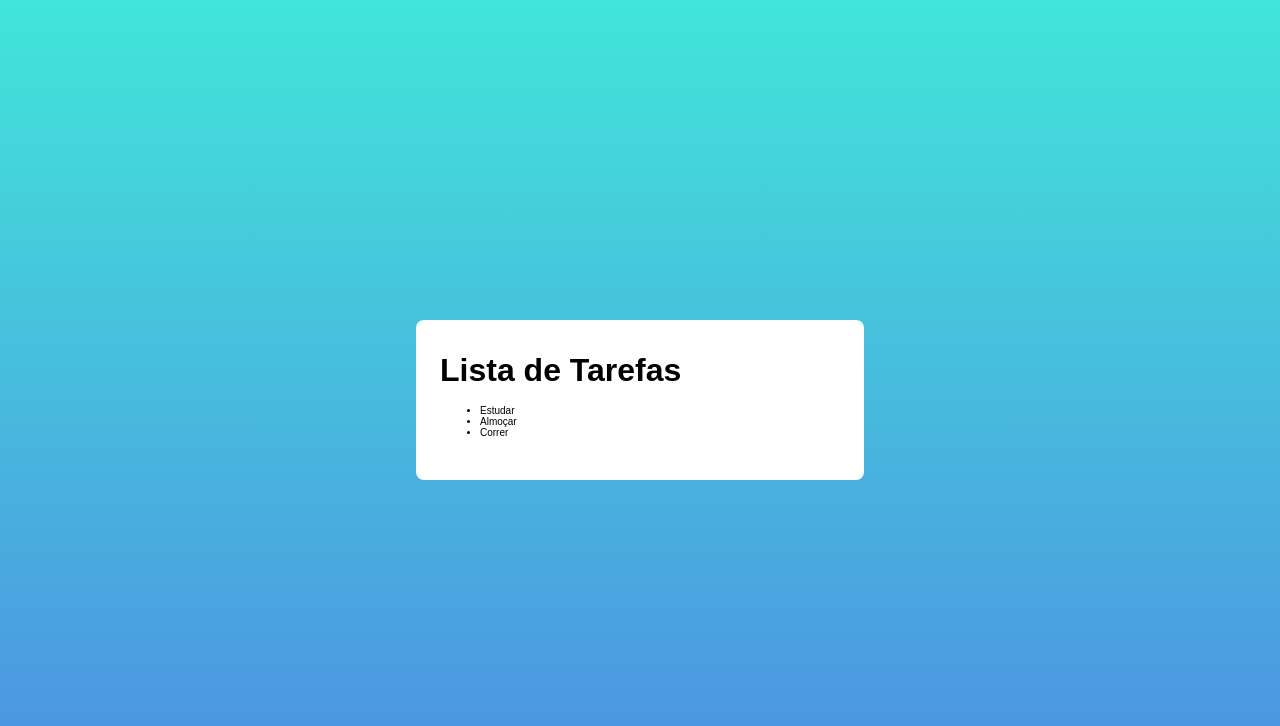
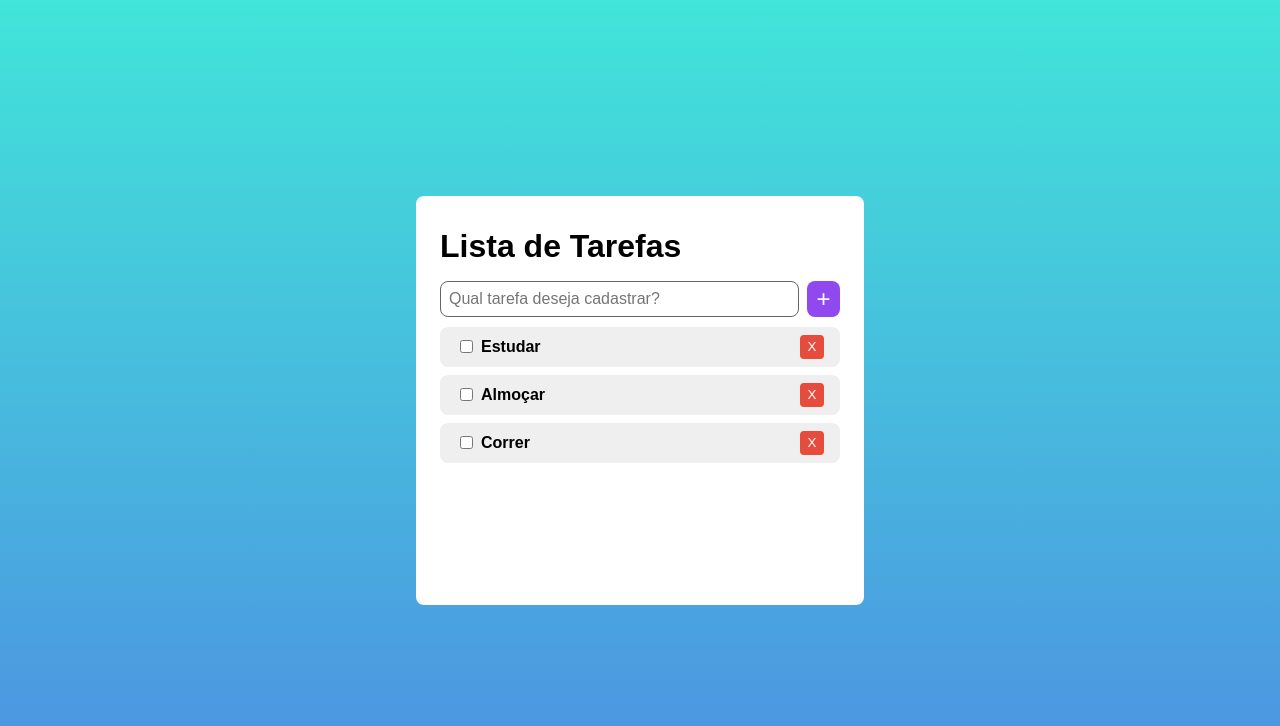
Before and after one commit to lucikelly/Lista-de-tarefas, a plain HTML site: page index.html in a window 1280 px wide. Drawn offline with Linux system fonts and the light colour scheme.

Commit message:
funcionalidades de adcionar e remover tarefas

```diff
--- a/index.html
+++ b/index.html
@@ -10,6 +10,19 @@
 <body>
   <main>
     <h1>Lista de Tarefas</h1>
+    <section id="create-todo-section">
+      <form id="create-todo-form">
+        <input
+          type="text"
+          id="descricao"
+          name="descricao"
+          class="input-descricao"
+          aria-label="Qual tarefa deseja cadastrar?"
+          placeholder="Qual tarefa deseja cadastrar?"
+        />
+        <button type="submit" aria-label="Cadastrar tarefa" class="add-tarefa-btn">+</button>
+      </form>
+    </section>
     <section class="todo-list-section">
       <ul id="todo-list">
 
--- a/js/script.js
+++ b/js/script.js
@@ -3,14 +3,92 @@ let tarefas = [
   { id: 2, descricao: 'Almoçar', feito: false},
   { id: 3, descricao: 'Correr', feito: false}
 ]
+const removeTask = (tarefaId) => {
+  tarefas = tarefas.filter(({id}) => parseInt(id) !== parseInt(tarefaId))
+
+
+  document
+    .getElementById("todo-list")
+    .removeChild(document.getElementById(tarefaId))
+}
+
+const createTaskListItem = (tarefa, checkbox) => {
+  const list = document.getElementById('todo-list')
+  const todo = document.createElement('li')
+
+  const removeTaskButton = document.createElement('button')
+  removeTaskButton.textContent = 'X'
+  removeTaskButton.ariaLabel = 'Remover tarefa'
+
+  removeTaskButton.onclick = () => removeTask(tarefa.id)
+
+
+  todo.id = tarefa.id
+  todo.appendChild(checkbox)
+  todo.appendChild(removeTaskButton)
+  list.appendChild(todo)
+
+  return todo
+}
+
+const getCheckboxInput = ({id, descricao,feito} )=>{
+  const checkbox = document.createElement('input')
+  const label = document.createElement('label')
+  const wrapper = document.createElement('div')
+  const checkboxid = `${id}-checkbox`
+
+  checkbox.type = 'checkbox'
+  checkbox.id = checkboxid
+  checkbox.checked = feito || false
+
+  label.textContent = descricao
+  label.htmlFor = checkboxid
+
+  wrapper.className = 'checkbox-label-container'
+
+  wrapper.appendChild(checkbox)
+  wrapper.appendChild(label)
+
+  return wrapper
+}
+const getNewTaskId = () =>{
+
+  const lastId = tarefas[tarefas.length -1]?.id
+  return lastId? lastId + 1 : 1
+}
+
+const getNewTaskData = (evento) =>{
+  const descricao = evento.target.elements.descricao.value;
+  const id = getNewTaskId()
+  return{ descricao, id}
+}
+
+const createTarefa = (evento)=>{
+  evento.preventDefault()
+  const newTaskData = getNewTaskData(evento)
+
+
+  const checkbox = getCheckboxInput(newTaskData)
+  createTaskListItem(newTaskData,checkbox)
+
+  tarefas = [
+    ...tarefas,
+    {id: newTaskData.id, descricao: newTaskData.descricao, feito: false}
+  ]
+
+}
 
 window.onload = function(){
+
+  const form = document.getElementById('create-todo-form')
+  form.addEventListener('submit', createTarefa)
+
   tarefas.forEach((tarefa) => {
-    const list = document.getElementById('todo-list')
-    const todo = document.createElement('li')
+    const checkbox = getCheckboxInput(tarefa)
+    createTaskListItem(tarefa,checkbox)
 
-    todo.textContent = tarefa.descricao
 
-    list.appendChild(todo)
+
+
   })
 }
--- a/style.css
+++ b/style.css
@@ -27,3 +27,102 @@ main{
   background-color: #ffffff;
   padding: 3.2rem 2.4rem;
 }
+.todo-list-section{
+  margin: 0.8rem 0 1.6rem;
+  min-height: 5rem;
+
+  & > ul {
+    padding-inline-start: 0rem;
+    height: 23rem;
+    overflow: auto;
+  }
+
+  & > ul > li {
+    list-style-type: none;
+    padding: .8rem 1.6rem;
+    font-size: 1.6rem;
+    background-color: #efefef;
+    display: flex;
+    justify-content: space-between;
+    position: relative;
+    margin-bottom: .8rem;
+    border-radius: .8rem;
+    font-weight: 600;
+
+
+  }
+
+  & > ul > li:last-child{
+    margin-bottom: 0;
+  }
+
+  & > ul > li > button {
+    width: 2.4rem;
+    height: 2.4rem;
+    background-color: #e64c3c;
+    color: #ffffff;
+    border: none;
+    border-radius: .4rem;
+    cursor: pointer;
+
+    &:hover{
+      background: #da5c3e;
+    }
+  }
+}
+
+.checkbox-label-container {
+  display: flex;
+  align-items: center;
+  justify-content: center;
+
+  & > label {
+    cursor: pointer;
+
+  }
+  & > input {
+    margin-right: .8rem;
+    cursor: pointer;
+  }
+}
+#create-todo-section{
+  width: 100%;
+}
+
+#create-todo-form{
+  font-size: 1.6rem;
+  display: flex;
+  flex-direction: row;
+  width: 100%;
+}
+
+.input-descricao{
+  height: 3.2rem;
+  width: 100%;
+  font-size: 1.6rem;
+  border-radius: .8rem;
+  margin-right: .8rem;
+  outline: 0;
+  border: 1px solid #646464;
+  padding-left: .8rem;
+
+  &:focus{
+    border: 1px solid #5eb7f6;
+  }
+}
+
+.add-tarefa-btn{
+  box-sizing: border-box;
+  height: 3.6rem;
+  width: 3.6rem;
+  color: #ffffff;
+  background-color: #8f49ef;
+  border: none;
+  font-size: 2.4rem;
+  border-radius: .8rem;
+  cursor: pointer;
+
+  &:hover{
+    opacity: .7;
+  }
+}
```
